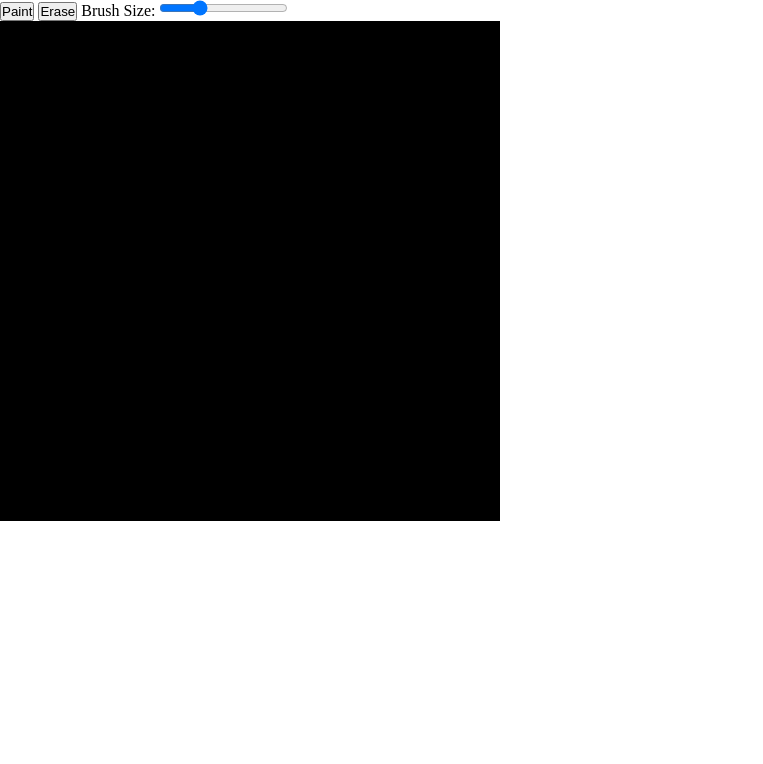
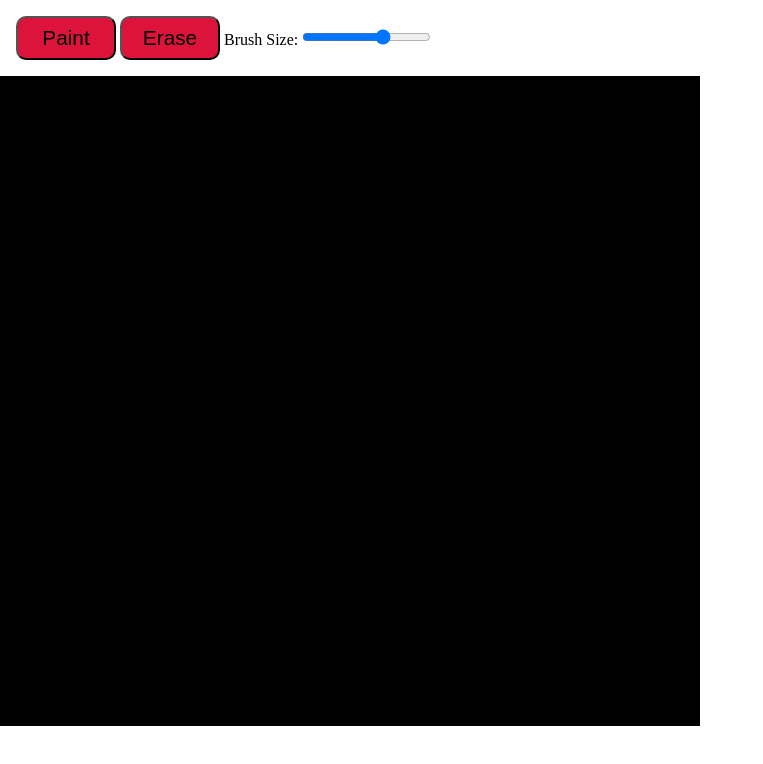
Before and after one commit to zeeshan-ahmad-khan/javascript-animations-and-games, a plain HTML site: page Drawing-App/index.html in a window 1280 px wide. Shown: the whole page, without its empty margins (0-763 px from the left). Drawn offline with Linux system fonts and the light colour scheme.

Commit message:
simple drawing app

```diff
--- a/Drawing-App/app.js
+++ b/Drawing-App/app.js
@@ -6,8 +6,8 @@ const paintBtn = document.querySelector('.paint')
 const eraseBtn = document.querySelector('.erase')
 const brush = document.getElementById("brushSize")
 
-const WIDTH = canvas.width = 500;
-const HEIGHT = canvas.height = 500;
+const WIDTH = canvas.width = 700;
+const HEIGHT = canvas.height = 650;
 
 // checking button is "paint" clicked or "erase" is clicked
 let painting = true;
@@ -16,8 +16,9 @@ let erasing = false;
 let isDrawing = false;
 let isErasing = false;
 // for increasing brush size
-let brushSize = 5
+let brushSize = 10
 
+function main() {
     brush.addEventListener('input', (e) => {
         brushSize = e.target.value;
     })
@@ -54,3 +55,6 @@ canvas.addEventListener('mousemove', (e) => {
             ctx.fill()
         }
     })
+}
+
+main();
--- a/Drawing-App/index.html
+++ b/Drawing-App/index.html
@@ -8,12 +8,12 @@
     <link rel="stylesheet" href="./style.css" />
   </head>
   <body>
-    <div>
+    <div class="controls">
       <button class="paint">Paint</button>
       <button class="erase">Erase</button>
       <label>
         Brush Size:
-        <input type="range" value="5" min="1" max="15" id="brushSize" />
+        <input type="range" value="10" min="1" max="15" id="brushSize" />
       </label>
     </div>
     <canvas id="myCanvas"></canvas>
--- a/Drawing-App/style.css
+++ b/Drawing-App/style.css
@@ -14,3 +14,16 @@ body {
 canvas {
   background-color: black;
 }
+
+.controls {
+  margin: 1rem;
+}
+
+button {
+  width: 100px;
+  padding: 0.5rem;
+  background-color: crimson;
+  border-radius: 10px;
+  font-size: 1.3rem;
+  cursor: pointer;
+}
```
Lines whose indentation alone changed are shown as unchanged.
